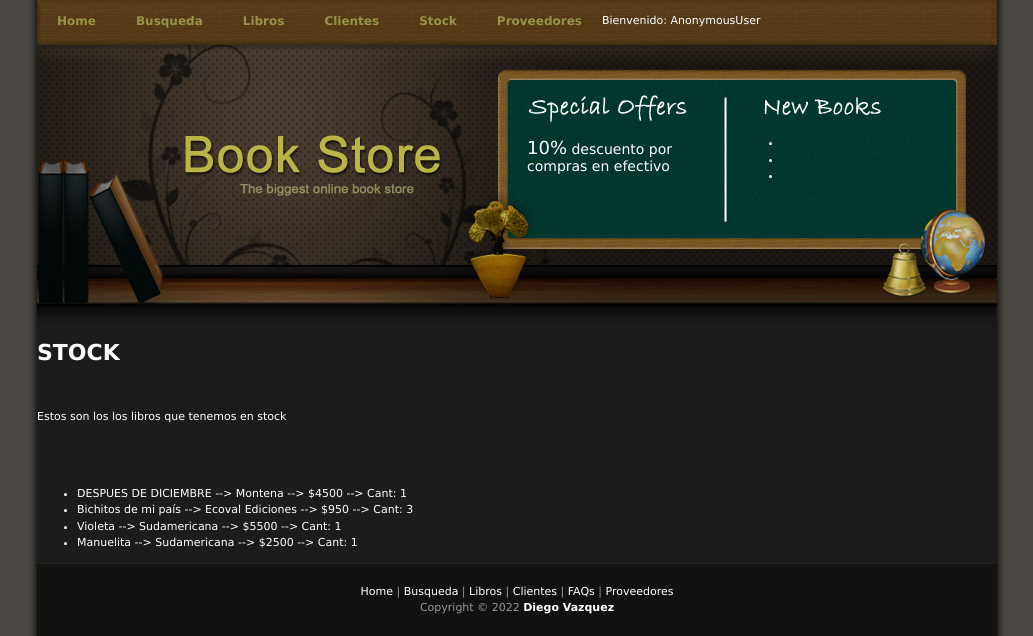
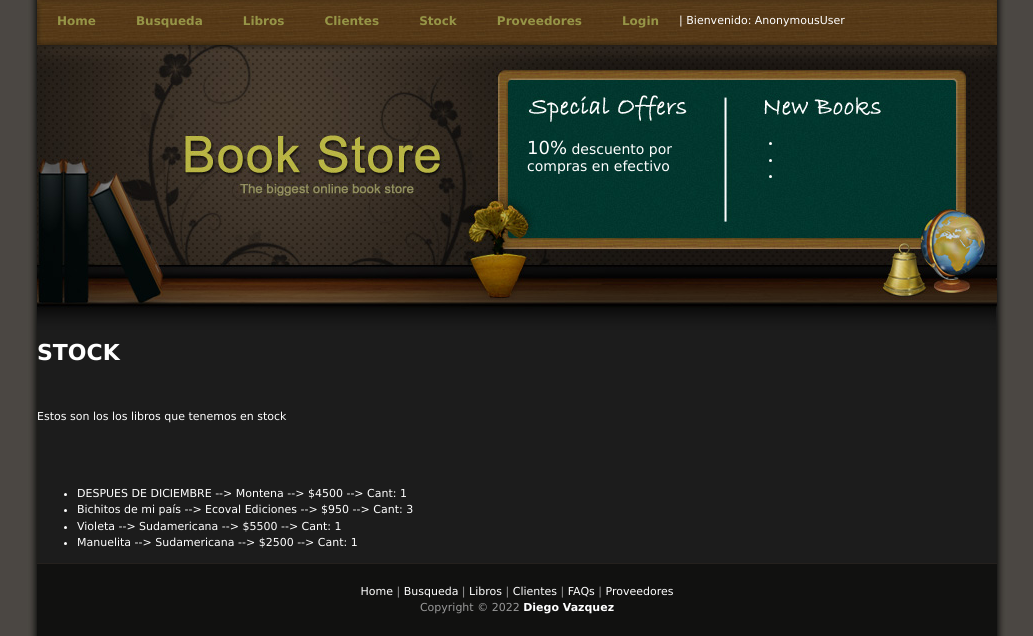
Before and after one commit to diegovazquezok/entrega1_vazquez, a Django app: page /libreria/stock/ in a window 1280 px wide. Shown: the top 636 px of the page, without its empty margins (123-1156 px from the left). Run offline with Django 4.2, Linux system fonts and the light colour scheme; data comes from the database, SQL or seed files in the repository; both versions use the stored data as it was after the commit.

Commit message:
Se coloca decorador sobre vista de proveedores y se agrega boton Login-Logout en pagina de inicio

```diff
--- a/AppLibreria/templates/AppLibreria/base.html
+++ b/AppLibreria/templates/AppLibreria/base.html
@@ -18,9 +18,15 @@
             <li><a href="{% url 'libros' %}">Libros</a></li>
             <li><a href="{% url 'clientes' %}">Clientes</a></li>
             <li><a href="{% url 'stock' %}">Stock</a></li>
-            <li><a href="#"></a></li>
             <li><a href="{% url 'proveedores' %}">Proveedores</a></li>
-            <li>Bienvenido: {{request.user}}</li>
+
+            {% if request.user.is_authenticated %}
+                <li><a href="{% url 'auth_logout' %}">Logout</a></li>
+            {% else %}
+                <li><a href="{% url 'auth_login' %}">Login</a></li>
+            {% endif %}
+
+            <li>| Bienvenido: {{request.user}}</li>
     	</ul>
     </div> <!-- end of menu -->
 
--- a/AppLibreria/views.py
+++ b/AppLibreria/views.py
@@ -4,7 +4,8 @@ from django.shortcuts import render, redirect
 #Imports de Login
 from django.contrib.auth.forms import AuthenticationForm, UserCreationForm
 from django.contrib.auth import login, authenticate
-from django.contrib.auth.mixins import LoginRequiredMixin
+#from django.contrib.auth.mixins import LoginRequiredMixin
+from django.contrib.auth.decorators import login_required
 
 # Create your views here.
 
@@ -91,7 +92,7 @@ def resultado_busqueda(request):
 
 
 
-
+@login_required
 def proveedores(request):
 
 
--- a/entrega1_vazquez/settings.py
+++ b/entrega1_vazquez/settings.py
@@ -122,3 +122,7 @@ STATIC_URL = 'static/'
 # https://docs.djangoproject.com/en/4.1/ref/settings/#default-auto-field
 
 DEFAULT_AUTO_FIELD = 'django.db.models.BigAutoField'
+
+#Login URL
+
+LOGIN_URL = "/libreria/login/"
```
Also changed, not shown: db.sqlite3.
